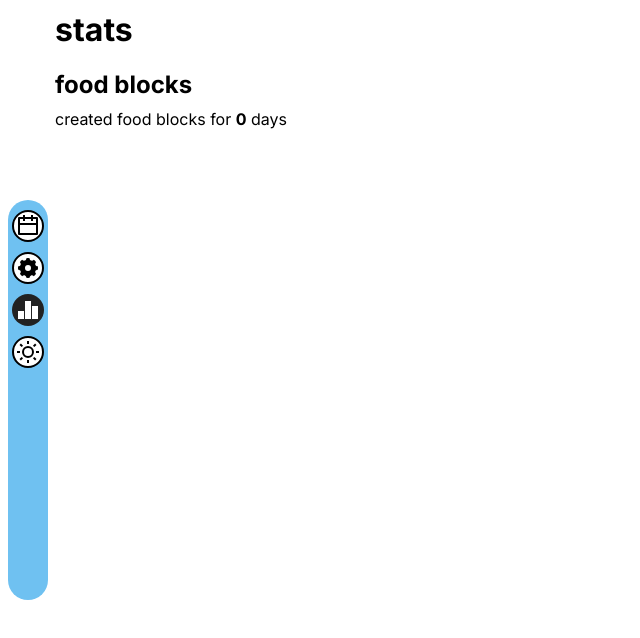
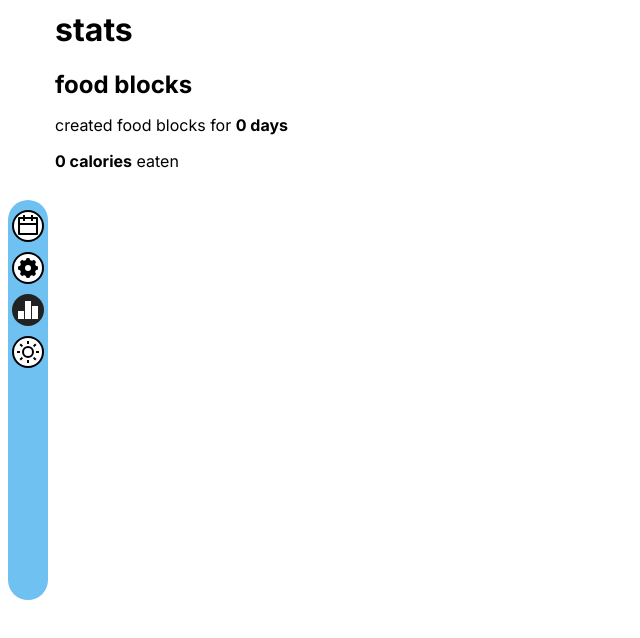
Before and after one commit to colorlessenergy/calorie-tracker, a Next.js app: page /stats in a window 1280 px wide. Shown: the top 638 px of the page, without its empty margins (0-640 px from the left). Built offline with nearby package versions, Linux system fonts and the light colour scheme.

Commit message:
add total calories eaten

```diff
--- a/pages/stats.js
+++ b/pages/stats.js
@@ -15,7 +15,15 @@ export default function Stats() {
 
     const dates = Object.keys(foodBlocks);
     let activeDates = 0;
+    let totalCalories = 0;
     for (let i = 0; i < dates.length; i++) {
+        for (let j = 0; j < foodBlocks[dates[i]].length; j++) {
+            const foodBlock = foodBlocks[dates[i]][j];
+            if (foodBlock.amount === parseFloat(foodBlock.totalAmount)) {
+                totalCalories += parseFloat(foodBlocks[dates[i]][j].calories);
+            }
+        }
+
         if (foodBlocks[dates[i]].length) {
             activeDates += 1;
         }
@@ -35,10 +43,18 @@ export default function Stats() {
 
                     <h2 className="mb-1">food blocks</h2>
 
-                    <p className="m-0">
+                    <p>
                         created food blocks for{' '}
-                        <span className="text-bold">{activeDates}</span>{' '}
-                        {activeDates === 1 ? 'day' : 'days'}
+                        <span className="text-bold">
+                            {activeDates} {activeDates === 1 ? 'day' : 'days'}
+                        </span>
+                    </p>
+
+                    <p>
+                        <span className="text-bold">
+                            {totalCalories} calories
+                        </span>{' '}
+                        eaten
                     </p>
                 </div>
             </div>
--- a/styles/utilities.scss
+++ b/styles/utilities.scss
@@ -1,7 +1,3 @@
-.m-0 {
-    margin: 0;
-}
-
 .mx-15 {
     margin-left: 15px;
     margin-right: 15px;
```
